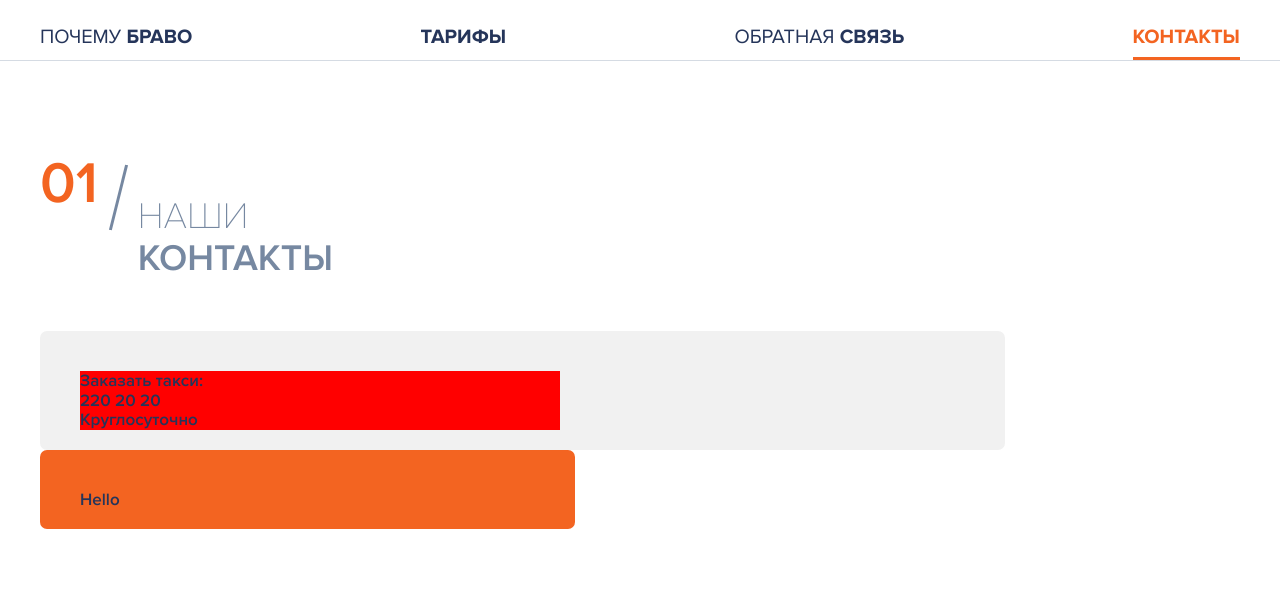
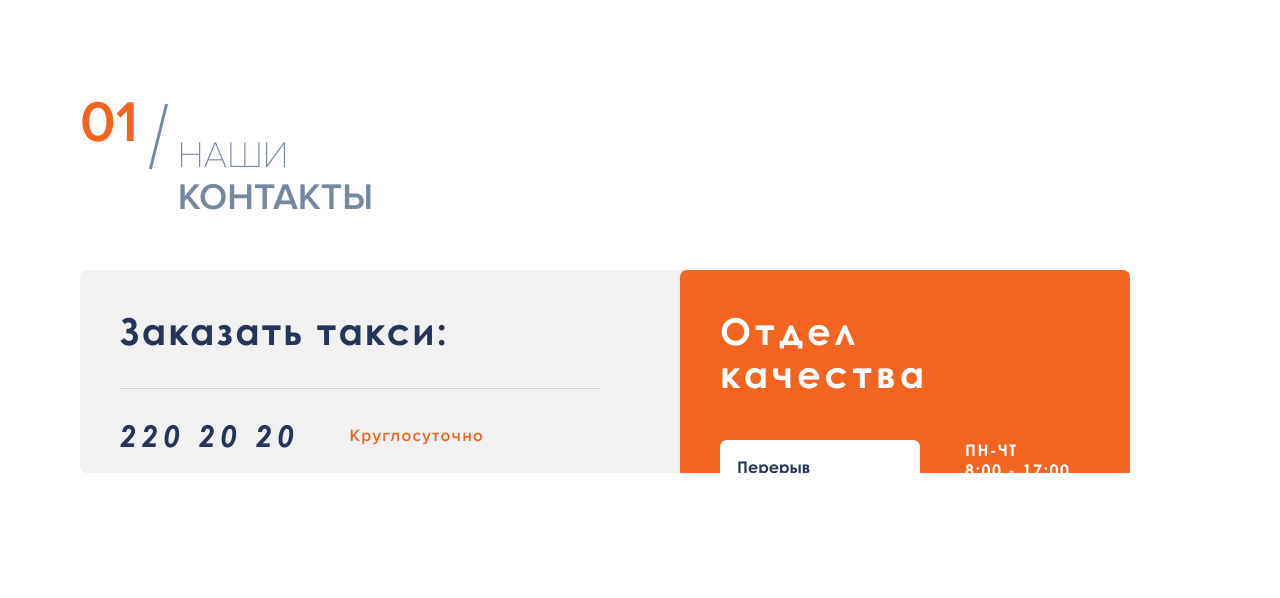
Before and after one commit to OksanaStepanenkoWeb/Taxi_Bravo_clients_contacts, a website: page index.html in a window 1280 px wide. Drawn offline with nearby package versions, Linux system fonts and the light colour scheme.

Commit message:
refactor position

```diff
--- a/assets/scss/base/_base.scss
+++ b/assets/scss/base/_base.scss
@@ -25,7 +25,7 @@ main {
     flex: 1 0 auto !important;
     z-index: 1;
     overflow: hidden;
-    padding: 0;
+    padding: 0 80px;
 }
 
 header {
--- a/assets/scss/content/clients_contacts/_book-taxi.scss
+++ b/assets/scss/content/clients_contacts/_book-taxi.scss
@@ -1,5 +1,39 @@
 .book-taxi {
     max-width: 480px;
     width: 100%;
-    background: red;
+
+    &__header {
+        border-bottom: 1px solid $gray;
+        font-family: $f_gothic;
+        font-weight: bold;
+        color: $dark_blue;
+        font-size: 37px;
+        padding-bottom: 35px;
+        letter-spacing: 2px;
+    }
+
+    &__text {
+        display: flex;
+        justify-content: flex-start;
+        align-items: center;
+        padding-top: 30px;
+    }
+
+    &__text-phone {
+        font-family: $f_gothic;
+        font-weight: bold;
+        color: $dark_blue;
+        font-size: 30px;
+        font-style: italic;
+        letter-spacing: 5px;
+        margin-right: 50px;
+    }
+
+    &__text-24-hours {
+        @include f_proxima_600;
+        color: $orange;
+        letter-spacing: 1.3px;
+    }
+
+
 }
--- a/assets/scss/content/clients_contacts/_contacts-info.scss
+++ b/assets/scss/content/clients_contacts/_contacts-info.scss
@@ -1,12 +1,8 @@
-.contacts-wrapper {
-    width: 100%;
-    border-top: 1px solid $gray;
-}
+
 
 .contacts-info {
     width: 100%;
     max-width: 1200px;
-    margin: 0 auto;
     position: relative;
     display: flex;
     height: 130px;
--- a/assets/scss/content/clients_contacts/_contacts.scss
+++ b/assets/scss/content/clients_contacts/_contacts.scss
@@ -1,20 +1,19 @@
 .contacts {
     max-width: 1760px;
     width: 100%;
-    margin: 0 auto;
+    display: flex;
+    justify-content: flex-start;
+    position: relative;
+
 
     @include max-screen(1700px) {
         max-width: 1200px;
         width: 100%;
     }
-    //
-    // @include max-screen(1200px) {
-    //     max-width: 560px;
-    //     width: 100%;
-    // }
 
     &__item {
        max-width: 880px;
+       box-sizing: border-box;
        width: 100%;
        background: $light_gray;
        border-radius: 7px;
@@ -23,9 +22,13 @@
 
        &_department {
            max-width: 450px;
+           box-sizing: border-box;
            width: 100%;
            background: $orange;
-           color: $white
+           color: $white;
+           position: absolute;
+           left: 600px;
+           right: 0;
        }
     }
 }
--- a/assets/scss/content/clients_contacts/_main-nav.scss
+++ /dev/null
@@ -1,25 +0,0 @@
-.main-nav {
-    max-width: 1200px;
-    width: 100%;
-    margin: 0 auto;
-    display: flex;
-    justify-content: space-between;
-    height: 60px;
-    line-height: 75px;
-
-    @include max-screen(768px){
-        display: none;
-    }
-
-    &__item {
-        @include f_proxima_400;
-        font-size: 20px;
-        color: $dark_blue;
-        text-transform: uppercase;
-
-        &:nth-child(4) {
-            color: $orange;
-            border-bottom: 3px solid $orange;
-        }
-    }
-}
--- /dev/null
+++ b/assets/scss/content/clients_contacts/_quality-department.scss
@@ -0,0 +1,53 @@
+.quality-department {
+    &__header {
+        font-family: $f_gothic;
+        font-weight: bold;
+        color: $white;
+        font-size: 37px;
+        letter-spacing: 4px;
+        padding-bottom: 45px;
+    }
+
+    &__break {
+        box-sizing: border-box;
+        max-width: 200px;
+        width: 100%;
+        padding: 17px;
+        background: $white;
+        color: $dark_blue;
+        border-radius: 7px;
+        font-family:  $f_gothic;
+        font-size: 16px;
+        font-weight: 800;
+        line-height: 20px;
+    }
+
+    &__mode {
+        box-sizing: border-box;
+        text-transform: uppercase;
+        max-width: 120px;
+        width: 100%;
+        font-family:  $f_gothic;
+        font-size: 16px;
+        font-weight: 800;
+        line-height: 20px;
+        letter-spacing: 1.5px;
+        // padding-left: 40px;
+    }
+
+    &__phone {
+        font-family: $f_gothic;
+        font-weight: 500;
+        color: $white;
+        font-size: 30px;
+        font-style: italic;
+        letter-spacing: 5px;
+        margin-right: 50px;
+    }
+}
+
+.quality-department-wrapper-mode {
+    display: flex;
+    justify-content: space-between;
+    padding-bottom: 20px;
+}
--- a/assets/scss/main.scss
+++ b/assets/scss/main.scss
@@ -14,41 +14,8 @@
 "layout/404-page",
 
 // Home
-"content/clients_contacts/main-nav",
 "content/clients_contacts/contacts-info",
 "content/clients_contacts/contacts",
 "content/clients_contacts/header-hidden",
-"content/clients_contacts/book-taxi";
-
-
-
-
-
-// "content/home/top-content",
-// "content/customer_tariffs/main-nav",
-// "content/customer_tariffs/tariffs-info",
-// "content/customer_tariffs/tariffs",
-// "content/customer_tariffs/tariff",
-// "content/customer_tariffs/show-on-map",
-// "content/customer_tariffs/show-flex",
-// "content/customer_tariffs/show",
-// "content/customer_tariffs/hidden",
-// "content/customer_tariffs/delivery",
-// "content/customer_tariffs/header-hidden",
-// "content/customer_tariffs/btn-tariff",
-// "content/customer_tariffs/btn-tariff-close",
-// "content/customer_tariffs/btn-question",
-// "content/customer_tariffs/additional-services",
-// "content/customer_tariffs/airport-wrapper",
-// "content/customer_tariffs/airport-flex-wrap",
-// "content/customer_tariffs/airport-inclusive",
-// "content/customer_tariffs/tariffs-airport",
-// "content/customer_tariffs/app-store",
-// "content/customer_tariffs/taxi-wrapper",
-// "content/customer_tariffs/taxi-wrapper-rules",
-// "content/customer_tariffs/tariffs-rules",
-// "content/customer_tariffs/service-provider",
-// "content/customer_tariffs/tariffs-city-map",
-// "content/customer_tariffs/separator-airport",
-// "content/customer_tariffs/tariffs-important-info",
-// "content/customer_tariffs/high-demand";
+"content/clients_contacts/book-taxi",
+"content/clients_contacts/quality-department";
--- a/index.html
+++ b/index.html
@@ -12,13 +12,7 @@
 </head>
 <body>
 <main>
-    <nav class="main-nav">
-        <a href="#" class="main-nav__item">Почему <b>браво</b></a>
-        <a href="#" class="main-nav__item"><b>Тарифы</b></a>
-        <a href="#" class="main-nav__item">Обратная <b>связь</b></a>
-        <a href="#" class="main-nav__item"><b>Контакты</b></a>
-    </nav>
-    <div class="contacts-wrapper">
+
     <div class="contacts-info">
         <p class="contacts-info__number">01</p>
         <div class="contacts-info__separator"></div>
@@ -32,16 +26,25 @@
             <div class="book-taxi">
                 <h3 class="book-taxi__header">Заказать такси:</h3>
                 <div class="book-taxi__text">
-                    <a class="book-taxi__text-phone" href="tel:88462202020">220 20 20</a>
+                    <a href="tel:88462202020"><p class="book-taxi__text-phone">220 20 20</p></a>
                     <p class="book-taxi__text-24-hours">Круглосуточно</p>
                 </div>
             </div>
         </article>
         <article class="contacts__item contacts__item_department">
-            <p>Hello</p>
+            <div class="quality-department">
+                <h3 class="quality-department__header">Отдел<br>качества</h3>
+                <div class="quality-department-wrapper-mode">
+                    <div class="quality-department__break">Перерыв<br>13:00-14:00</div>
+                    <div class="quality-department__mode">
+                        пн-чт<br>8:00 - 17:00<br>пт<br>8:00 - 16:00
+                    </div>
+                </div>
+                <a href="tel:88463425069"><p class="quality-department__phone">342 50 69</p></a>
+            </div>
         </article>
     </section>
-</div>
+
 </main>
 <script type="text/javascript" src="assets/js/libs.min.js"></script>
 <script type="text/javascript" src="assets/js/main.min.js"></script>
```
Also changed, not shown: assets/css/main.min.css, 1 other file.
